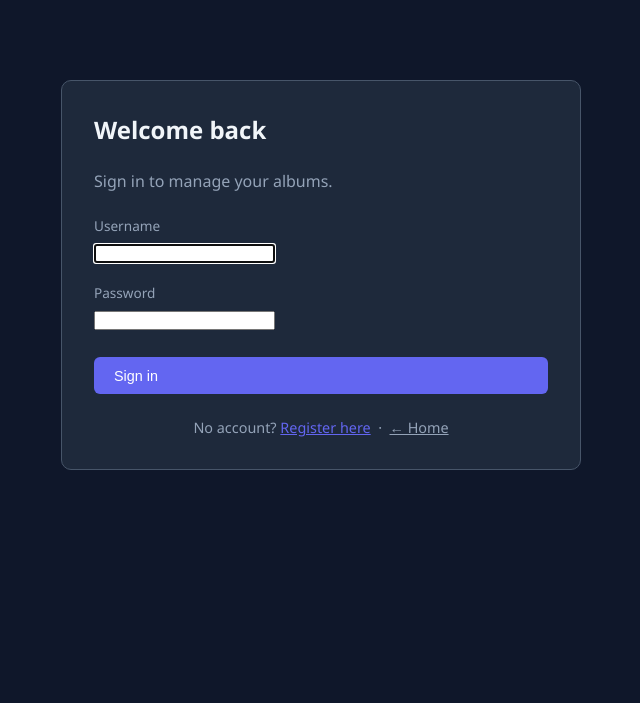
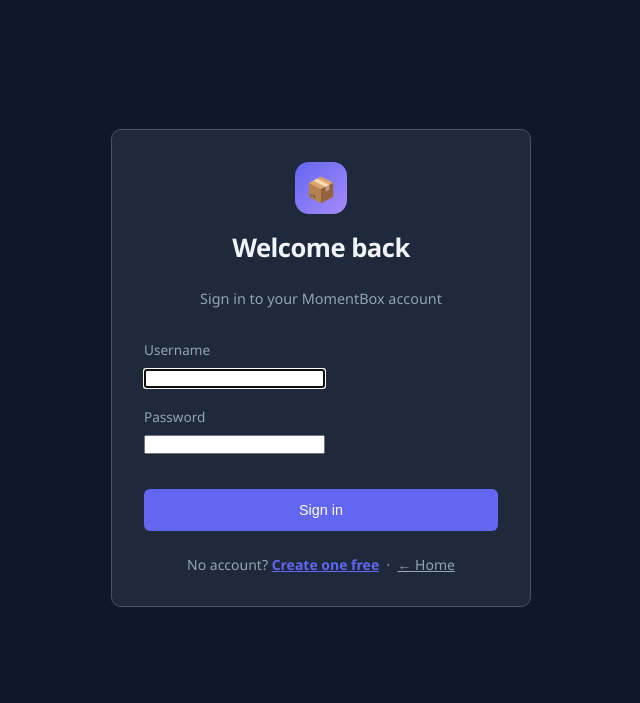
Before and after one commit to geraldmacabansag-cmd/photo-album-django, a Django app: page /accounts/login/ in a window 1280 px wide. Shown: the part 64-767 px from the top of the page, without its empty margins (319-959 px from the left). Run offline with Django 5.2, Linux system fonts and the light colour scheme.

Commit message:
Updated Login

```diff
--- a/templates/registration/login.html
+++ b/templates/registration/login.html
@@ -2,15 +2,21 @@
 {% block title %}Login – MomentBox{% endblock %}
 
 {% block content %}
-<div class="form-card" style="margin-top:3rem;">
-  <h1>Welcome back</h1>
-  <p style="color:var(--muted);margin-bottom:1.5rem;">Sign in to manage your albums.</p>
+<div style="min-height:calc(100vh - 64px - 4rem);display:flex;align-items:center;justify-content:center;">
+  <div class="form-card" style="width:100%;max-width:420px;">
+
+    <!-- Logo -->
+    <div style="text-align:center;margin-bottom:2rem;">
+      <div style="width:52px;height:52px;background:linear-gradient(135deg,#6366f1,#a78bfa);border-radius:14px;display:flex;align-items:center;justify-content:center;font-size:1.5rem;margin:0 auto 1rem;">📦</div>
+      <h1 style="font-size:1.6rem;font-weight:800;letter-spacing:-0.02em;">Welcome back</h1>
+      <p style="color:var(--muted);margin-top:.4rem;font-size:.9rem;">Sign in to your MomentBox account</p>
+    </div>
 
     <form method="post">
       {% csrf_token %}
       {% for field in form %}
-      <div class="form-group">
-        <label for="{{ field.id_for_label }}">{{ field.label }}</label>
+        <div class="form-group" style="text-align:left;">
+          <label for="{{ field.id_for_label }}" style="display:block;font-size:.85rem;color:var(--muted);margin-bottom:.4rem;">{{ field.label }}</label>
           {{ field }}
           {% if field.errors %}<ul class="errorlist">{% for e in field.errors %}<li>{{ e }}</li>{% endfor %}</ul>{% endif %}
         </div>
@@ -18,12 +24,13 @@
       {% if form.non_field_errors %}
         <div class="alert alert-error">{{ form.non_field_errors }}</div>
       {% endif %}
-    <button type="submit" class="btn btn-primary" style="width:100%;margin-top:.5rem;">Sign in</button>
+      <button type="submit" class="btn btn-primary" style="width:100%;margin-top:1rem;justify-content:center;padding:.8rem;">Sign in</button>
     </form>
 
-  <p style="text-align:center;margin-top:1.5rem;color:var(--muted);font-size:.9rem;">
-    No account? <a href="{% url 'register' %}" style="color:var(--primary);">Register here</a>
+    <p style="text-align:center;margin-top:1.5rem;color:var(--muted);font-size:.875rem;">
+      No account? <a href="{% url 'register' %}" style="color:var(--primary);font-weight:600;">Create one free</a>
       &nbsp;·&nbsp; <a href="{% url 'home' %}" style="color:var(--muted);">← Home</a>
     </p>
   </div>
+</div>
 {% endblock %}
```
Also changed, not shown: templates/registration/login1.html (added, +29 -0 lines). Lines whose indentation alone changed are shown as unchanged.
